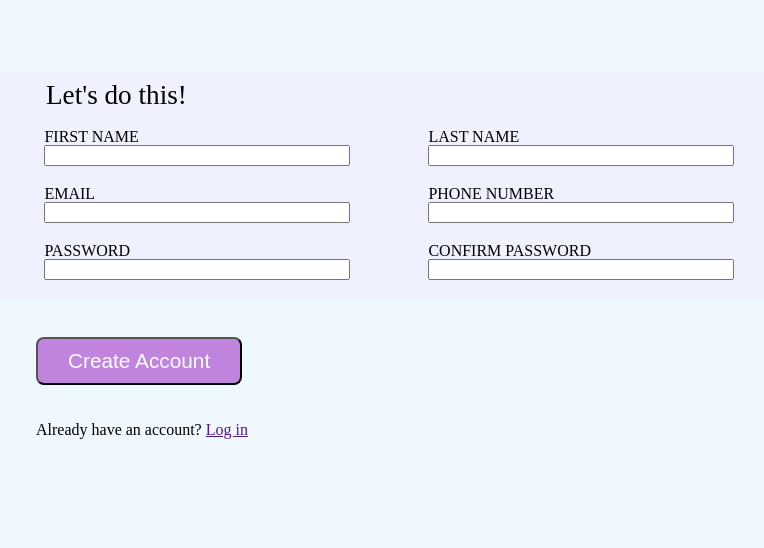
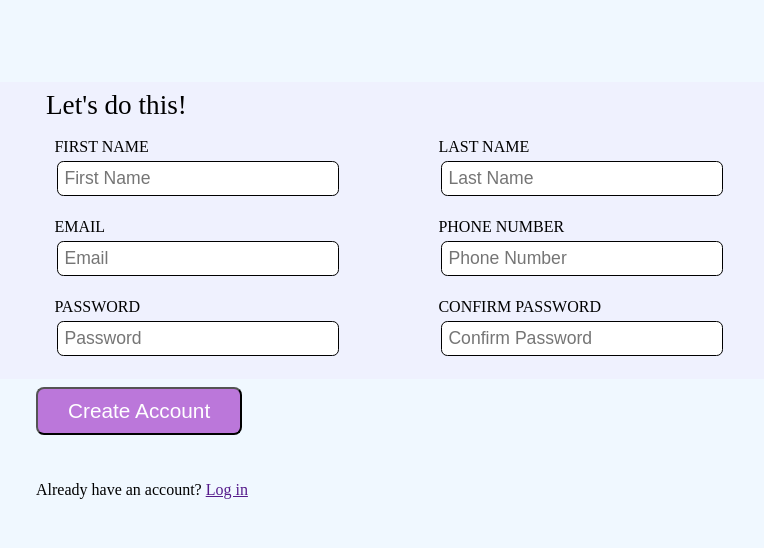
Before and after one commit to hectorgonzalezo/sign-up-form, a plain HTML site: page index.html in a window 1280 px wide. Shown: the part 208-756 px from the top of the page, 516-1280 px from the left. Drawn offline with Linux system fonts and the light colour scheme.

Commit message:
Implement styling and basic validation on form

```diff
--- a/index.html
+++ b/index.html
@@ -39,27 +39,60 @@
                 <h3>Let's do this!</h3>
                 <div>
                     <label for="firstName">FIRST NAME</label>
-                    <input type="text" name="firstName" id="firstName" class="firstName">
+                    <input type="text"
+                    name="firstName"
+                    id="firstName"
+                    class="firstName"
+                    placeholder="First Name"
+                    pattern="\w+"
+                    required >
                 </div>
                 <div>
                     <label for="lastName">LAST NAME</label>
-                    <input type="text" name="lastName" id="lastName">
+                    <input type="text"
+                    name="lastName"
+                    id="lastName"
+                    placeholder="Last Name"
+                    pattern="\w+"
+                    required>
                 </div>
                 <div>
                     <label for="email">EMAIL</label>
-                    <input type="email" name="email" id="email">
+                    <input type="email"
+                    name="email"
+                    id="email"
+                    placeholder="Email"
+                    required>
                 </div>
                 <div>
                     <label for="phoneNumber">PHONE NUMBER</label>
-                    <input type="tel" name="phoneNumber" id="phoneNumber">
+                    <input type="tel"
+                    name="phoneNumber"
+                    id="phoneNumber"
+                    placeholder="Phone Number"
+                    required>
                 </div>
                 <div>
                     <label for="password">PASSWORD</label>
-                    <input type="password" name="password" id="password">
+                    <input type="password"
+                    name="password"
+                    id="password"
+                    placeholder="Password"
+                    class="error"
+                    minlength="6"
+                    title="Password must be at least 6 characters long"
+                    required>
                 </div>
                 <div>
                     <label for="passwordConfirm">CONFIRM PASSWORD</label>
-                    <input type="password" name="passwordConfirm" id="passwordConfirm">
+                    <input type="password"
+                    name="passwordConfirm"
+                    id="passwordConfirm"
+                    placeholder="Confirm Password"
+                    minlength="6"
+                    title="Password must be at least 6 characters long"
+                    class="error"
+                    required>
                 </div>
             </fieldset>
             <button type="submit">Create Account</button>
--- a/styles/style.css
+++ b/styles/style.css
@@ -3,7 +3,7 @@
 @font-face {
     font-family: 'inconsolata';
     src: url('fonts/inconsolata-variablefont_wdthwght-webfont.woff2') format('woff2'),
-         url('fonts/inconsolata-variablefont_wdthwght-webfont.woff') format('woff');
+        url('fonts/inconsolata-variablefont_wdthwght-webfont.woff') format('woff');
     font-weight: normal;
     font-style: normal;
 }
@@ -14,19 +14,19 @@
         height: 200vh;
     }
 
-    body  #image-div {
+    body #image-div {
         width: 100vw;
         flex: 1 0;
         min-height: 100vh;
     }
 
-    body  #right-side {
+    body #right-side {
         width: 100vw;
         min-height: 100vh;
         flex: 1 0;
     }
 
-    #image-div > #credit {
+    #image-div>#credit {
         left: 30vw;
     }
 }
@@ -34,14 +34,13 @@
 
 :root {
     font-size: 16px;
-    --left-margin-form : 40px;
+    --left-margin-form: 40px;
 }
-
 
 
 body {
     display: flex;
-    font-family: inconsolata, 'Arial' sans-serif;
+    font-family: inconsolata, 'Arial'sans-serif;
     position: relative;
     background-color: aliceblue;
     height: 100vh;
@@ -59,7 +58,7 @@ body {
 }
 
 #logo {
-    --logo-size : calc(20px + 10vh);
+    --logo-size: calc(20px + 10vh);
     width: calc(var(--logo-size) - 3vh);
     height: var(--logo-size);
 }
@@ -81,7 +80,7 @@ body {
     padding: 10px 0px 10px;
 }
 
-#logo-div > * {
+#logo-div>* {
     opacity: 1;
 }
 
@@ -94,12 +93,12 @@ body {
     width: 15rem;
 }
 
-#credit  a {
+#credit a {
     color: rgb(255, 211, 182)
 }
 
 #right-side {
-    display:flex;
+    display: flex;
     flex-flow: column nowrap;
     flex: 3 2;
     height: 100vh;
@@ -115,7 +114,7 @@ body {
 
 #legend-div h2 {
     font-size: 1.6rem;
-    margin:auto;
+    margin: auto;
     text-align: left;
     padding: 0px 30px 0px 30px;
 }
@@ -124,9 +123,18 @@ em {
     font-style: italic;
 }
 
+#right-side {
+    display: flex;
+    flex-direction: column;
+    justify-content: space around;
+    gap: 10px;
+    height: 100vh;
+}
+
 form {
     display: flex;
     flex-flow: column nowrap;
+    position: relative;
     height: 40vh;
     min-height: 350px;
 }
@@ -138,24 +146,56 @@ fieldset {
     padding-bottom: 10px;
 }
 
-fieldset > h3 {
+fieldset>h3 {
     width: 100%;
     font-size: 1.7rem;
     padding: 10px;
-    margin-left: var(--left-margin-form);;
+    margin-left: var(--left-margin-form);
+    ;
 }
 
 fieldset div {
     display: flex;
     flex-direction: column;
-    width: calc(45% - var(--left-margin-form));
+    position: relative;
+    width: calc(40% - var(--left-margin-form));
     padding: 10px 30px 10px 30px;
-    margin-left: auto;
+    margin: auto;
+    gap: 3px;
+}
+
+
+fieldset input {
+    border: 1px solid black;
+    border-radius: 0.4rem;
+    width: 100%;
+    max-width: 280px;
+    padding: 6px;
+    font-size: 1.1rem;
+    margin: 3px;
+}
+
+fieldset input:focus {
+    border: 2px solid blue;
+    box-shadow: 1px 1px 4px black;
+    margin: 2px;
+}
+
+fieldset input:invalid:not(:placeholder-shown) {
+    border: 2px solid red;
+    margin: 2px;
+}
+
+
+fieldset input:valid {
+    border: 2px solid green;
+    margin: 2px;
 }
 
 button[type="submit"] {
-    background-color: #bb77dae4;
+    background-color: #bb77da;
     margin: auto;
+    margin-top: 1vh;
     margin-left: var(--left-margin-form);
     padding: 10px 30px 10px 30px;
     border-radius: 0.5rem;
@@ -164,7 +204,23 @@ button[type="submit"] {
     font-size: 1.3rem;
 }
 
+button[type="submit"]:hover {
+    background-color: #873da9;
+    cursor: pointer;
+}
+
+button[type="submit"]:active {
+    background-color: #3f0958e4;
+    cursor: pointer;
+    box-shadow: 1px -1px 1px #000000;
+    position: relative;
+    left: 1px;
+    top: 1px;
+}
+
+
 #login-div {
     margin-bottom: auto;
+    margin-top: 5vh;
     margin-left: var(--left-margin-form);
 }
```
